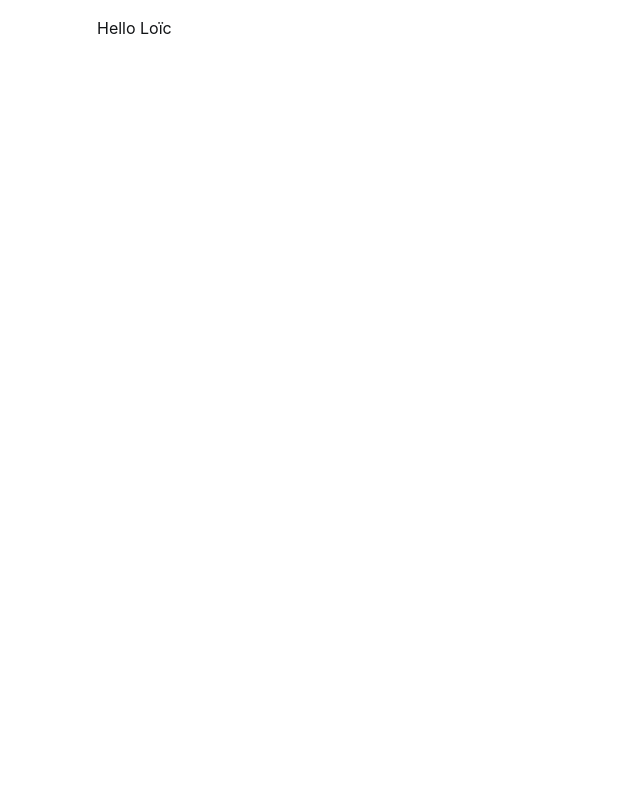
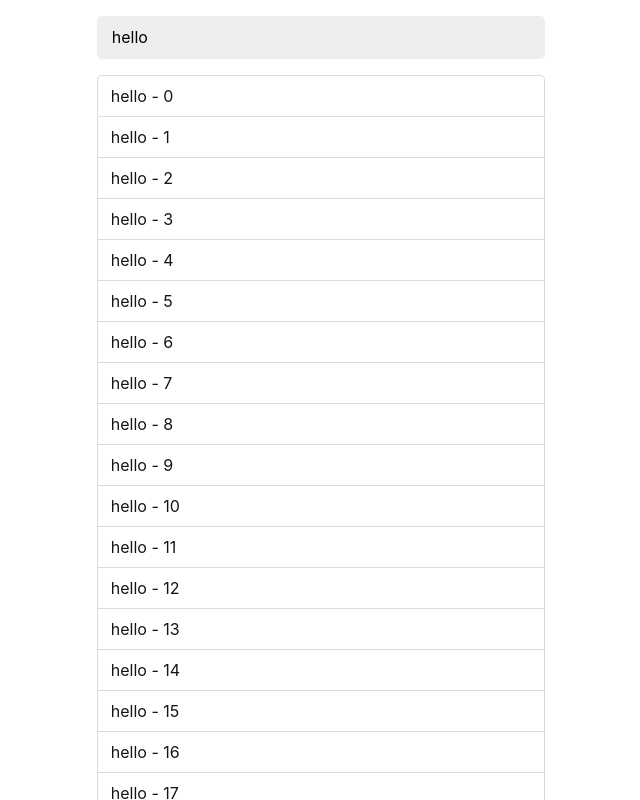
Before and after one commit to LoicGoyet/what-is-react-concurrent-mode, a React (Vite) app: page / in a window 1280 px wide. Shown: the top 800 px of the page, without its empty margins (319-959 px from the left). Built offline with nearby package versions, Linux system fonts and the light colour scheme.

Commit message:
Autocomplete pattern with laggy behavior

```diff
--- a/App.js
+++ b/App.js
@@ -1,11 +1,11 @@
 import React from "react";
 
-import Hello from "./components/Hello";
+import AutoComplete from "./components/AutoComplete";
 import Container from "./components/Container";
 
 const App = () => (
   <Container>
-    <Hello name="Loïc" />
+    <AutoComplete />
   </Container>
 );
 
--- /dev/null
+++ b/components/AutoComplete/index.js
@@ -0,0 +1,33 @@
+import React, { useEffect } from "react";
+
+import Input from "../Input";
+import Suggestions from "../Suggestions";
+
+const AutoComplete = () => {
+  // we control the input's value
+  const [value, setValue] = React.useState("hello");
+  // The array of string we display under the input
+  const [list, setList] = React.useState([]);
+
+  // When the value updates, we generate a new list
+  useEffect(() => {
+    const newList = [...Array(100)].map((item, index) => {
+      return `${value} - ${index}`;
+    });
+    setList(newList);
+  }, [value, setList]);
+
+  const handleInputChange = (e) => {
+    e.preventDefault();
+    setValue(e.target.value);
+  };
+
+  return (
+    <React.Fragment>
+      <Input value={value} onChange={handleInputChange} />
+      <Suggestions data={list} />
+    </React.Fragment>
+  );
+};
+
+export default AutoComplete;
--- a/components/Hello/index.js
+++ /dev/null
@@ -1,12 +0,0 @@
-import React from "react";
-import PropTypes from "prop-types";
-
-const Hello = ({ name }) => {
-  return <div className="hello">Hello {name}</div>;
-};
-
-Hello.propTypes = {
-  name: PropTypes.string.isRequired,
-};
-
-export default Hello;
--- /dev/null
+++ b/components/Input/index.js
@@ -0,0 +1,17 @@
+import React from "react";
+import PropTypes from "prop-types";
+
+import "./style.scss";
+
+const Input = ({ value, onChange }) => {
+  return (
+    <input type="text" className="input" value={value} onChange={onChange} />
+  );
+};
+
+Input.propTypes = {
+  value: PropTypes.string.isRequired,
+  onChange: PropTypes.func.isRequired,
+};
+
+export default Input;
--- /dev/null
+++ b/components/Input/style.scss
@@ -0,0 +1,20 @@
+.input {
+  --background-color: rgb(238, 238, 238);
+  --border-color: var(--background-color);
+  font: inherit;
+  min-height: 2.428571429em;
+  padding: 0.5em 0.8em;
+  line-height: 1.428571429;
+  vertical-align: middle;
+  background-repeat: no-repeat;
+  border: 2px solid var(--border-color);
+  border-radius: var(--border-radius);
+  outline: none;
+  font-size: 1rem;
+  background-color: var(--background-color);
+  width: 100%;
+
+  &:focus {
+    --border-color: var(--accent-color);
+  }
+}
--- /dev/null
+++ b/components/Suggestions/index.js
@@ -0,0 +1,22 @@
+import React from "react";
+import PropTypes from "prop-types";
+
+import "./style.scss";
+
+const Suggestions = ({ data }) => {
+  return (
+    <ul className="suggestions">
+      {data.map((item) => (
+        <li className="suggestions__item" key={item}>
+          {item}
+        </li>
+      ))}
+    </ul>
+  );
+};
+
+Suggestions.propTypes = {
+  data: PropTypes.arrayOf(PropTypes.string).isRequired,
+};
+
+export default Suggestions;
--- /dev/null
+++ b/components/Suggestions/style.scss
@@ -0,0 +1,25 @@
+.suggestions {
+  list-style: none;
+  padding: 0;
+  font-size: 1rem;
+  margin: 1em 0;
+}
+
+.suggestions__item {
+  border: 1px solid var(--border-color);
+  padding: 0.5em 0.8em;
+}
+
+.suggestions__item:first-child {
+  border-top-right-radius: var(--border-radius);
+  border-top-left-radius: var(--border-radius);
+}
+
+.suggestions__item:last-child {
+  border-bottom-right-radius: var(--border-radius);
+  border-bottom-left-radius: var(--border-radius);
+}
+
+.suggestions__item + .suggestions__item {
+  border-top: 0;
+}
```
